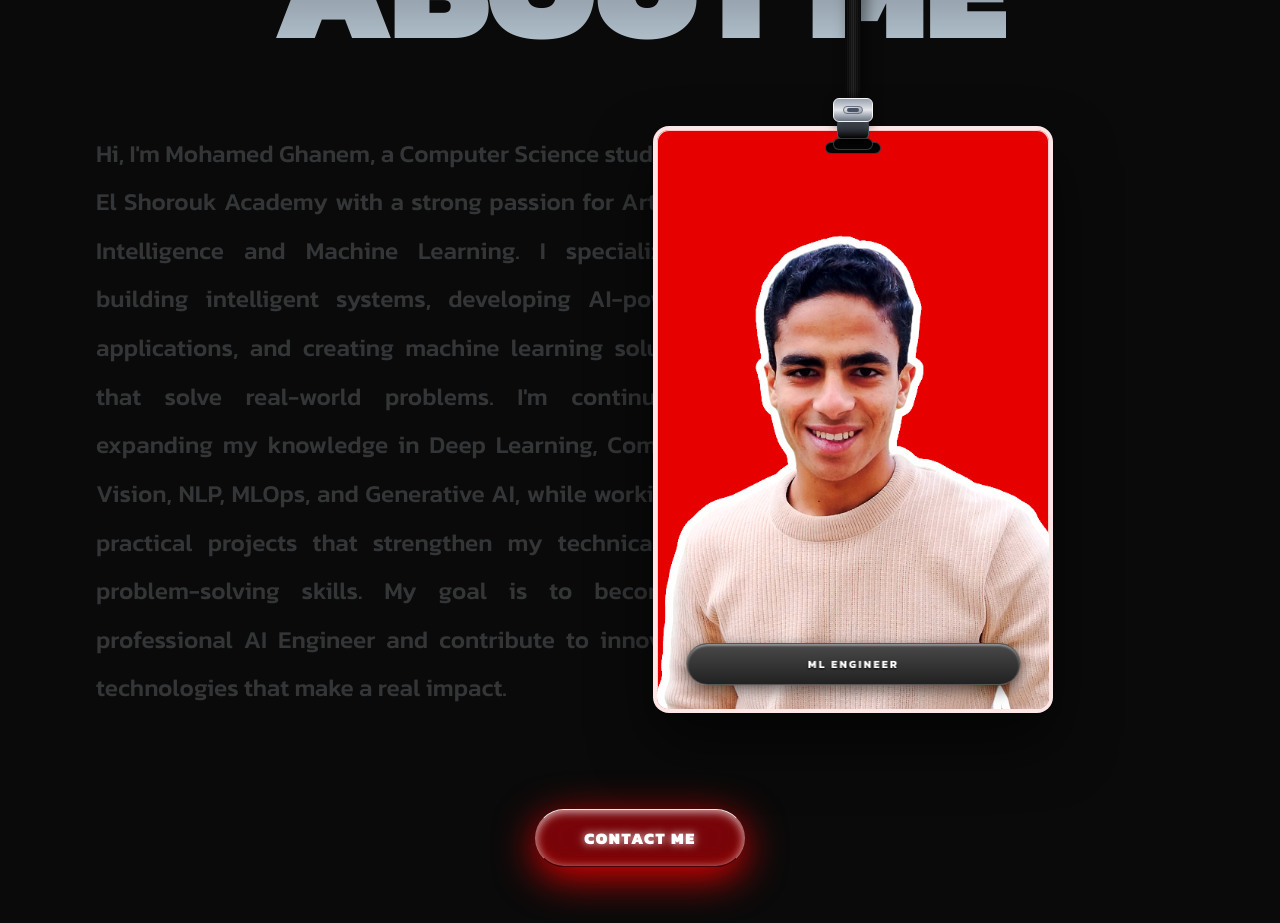
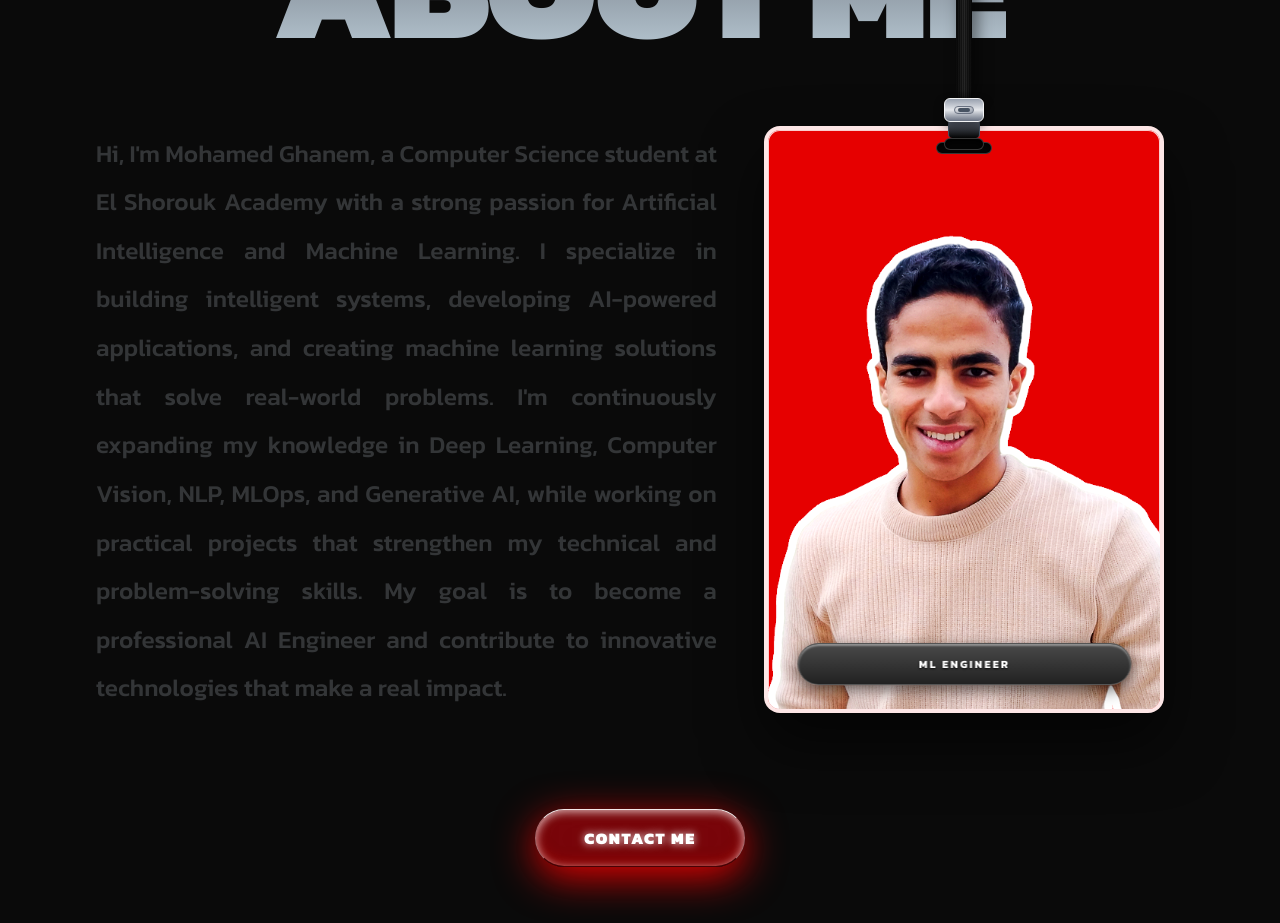
Before and after one commit to MohamedGhanem-CS/portfolio, a React (Vite) app: page / in a window 1280 px wide. Shown: the part 1020-1943 px from the top of the page. Built offline with nearby package versions, Linux system fonts and the light colour scheme; no server answers; the database is empty.

Commit message:
style: shift ID card slightly to the right

```diff
--- a/src/sections/AboutSection.tsx
+++ b/src/sections/AboutSection.tsx
@@ -34,7 +34,7 @@ export const AboutSection = () => {
         </div>
 
         {/* Right Side: ID Card */}
-        <div className="hidden lg:flex flex-col items-end justify-start w-full lg:w-[40%] pr-[8%] xl:pr-[12%]">
+        <div className="hidden lg:flex flex-col items-end justify-start w-full lg:w-[40%] pr-[2%] xl:pr-[4%] translate-x-6">
           <div className="relative cursor-grab active:cursor-grabbing lg:h-full w-full flex justify-end">
              <IdCard />
           </div>
```
